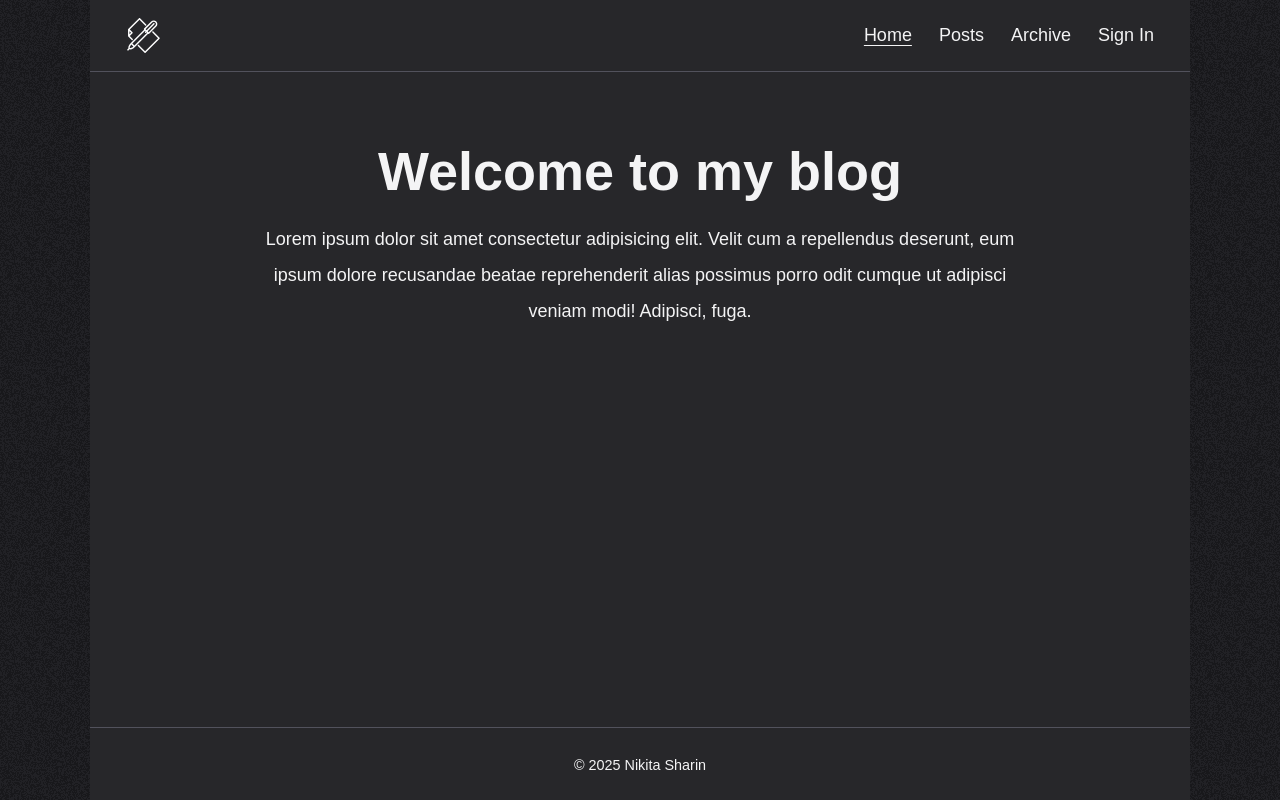
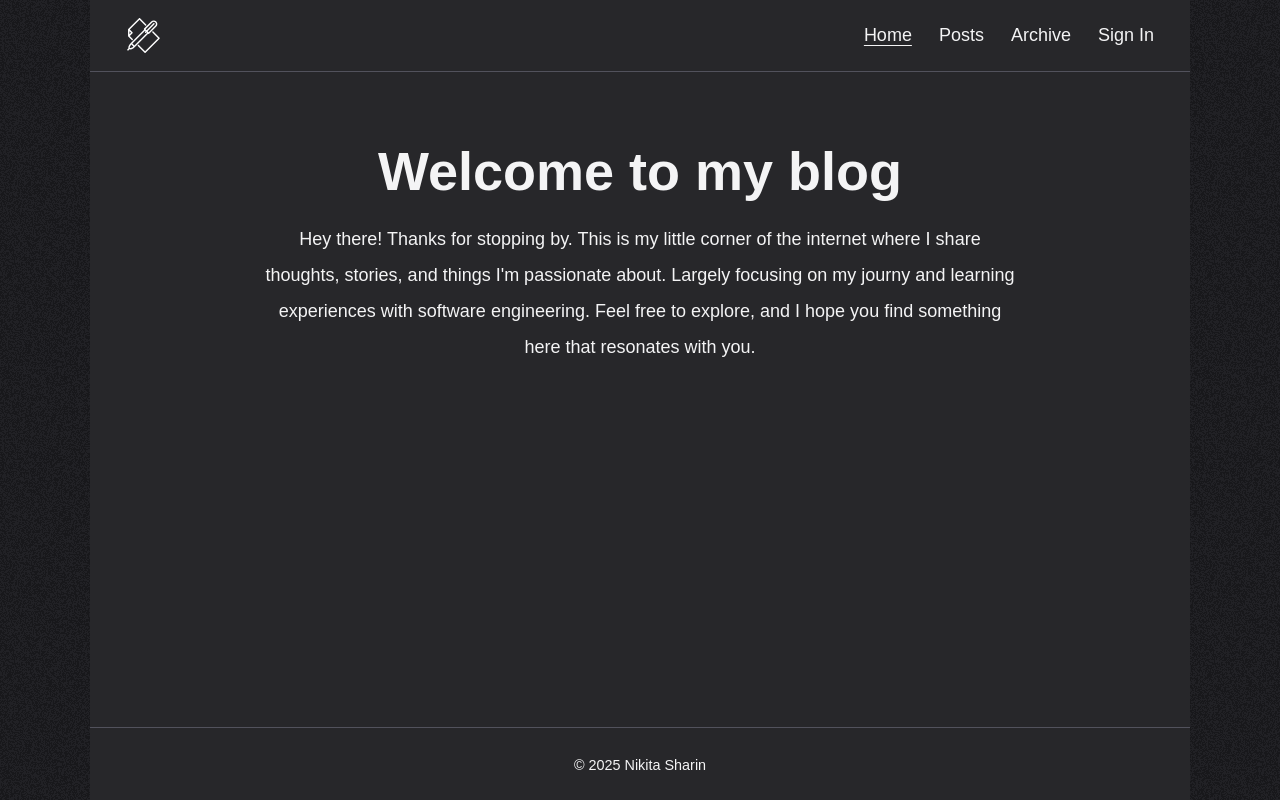
Before and after one commit to NikitaShadrin/nick-blog, a Next.js app: page / in a window 1280 px wide. Built offline with nearby package versions, Linux system fonts and the light colour scheme; no server answers; a web font is replaced by a local one.

Commit message:
added an intro to the front page

```diff
--- a/src/app/page.tsx
+++ b/src/app/page.tsx
@@ -5,10 +5,11 @@ export default function Home() {
         Welcome to my blog
       </h1>
       <p className="max-w-[750px] mx-auto leading-8 ">
-        Lorem ipsum dolor sit amet consectetur adipisicing elit. Velit cum a
-        repellendus deserunt, eum ipsum dolore recusandae beatae reprehenderit
-        alias possimus porro odit cumque ut adipisci veniam modi! Adipisci,
-        fuga.
+        Hey there! Thanks for stopping by. This is my little corner of the
+        internet where I share thoughts, stories, and things I&#39;m passionate
+        about. Largely focusing on my journy and learning experiences with
+        software engineering. Feel free to explore, and I hope you find
+        something here that resonates with you.
       </p>
     </main>
   );
```
